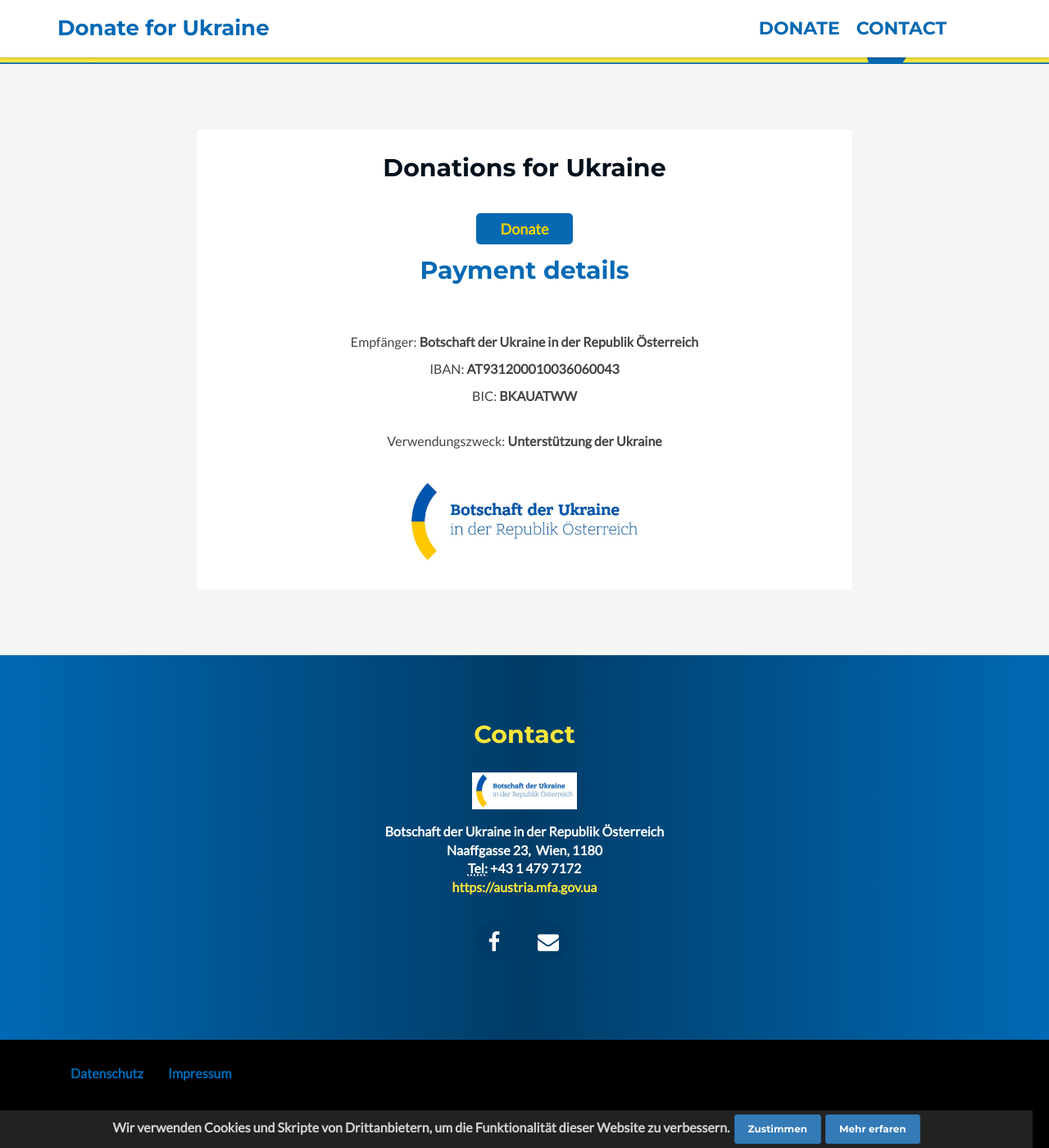
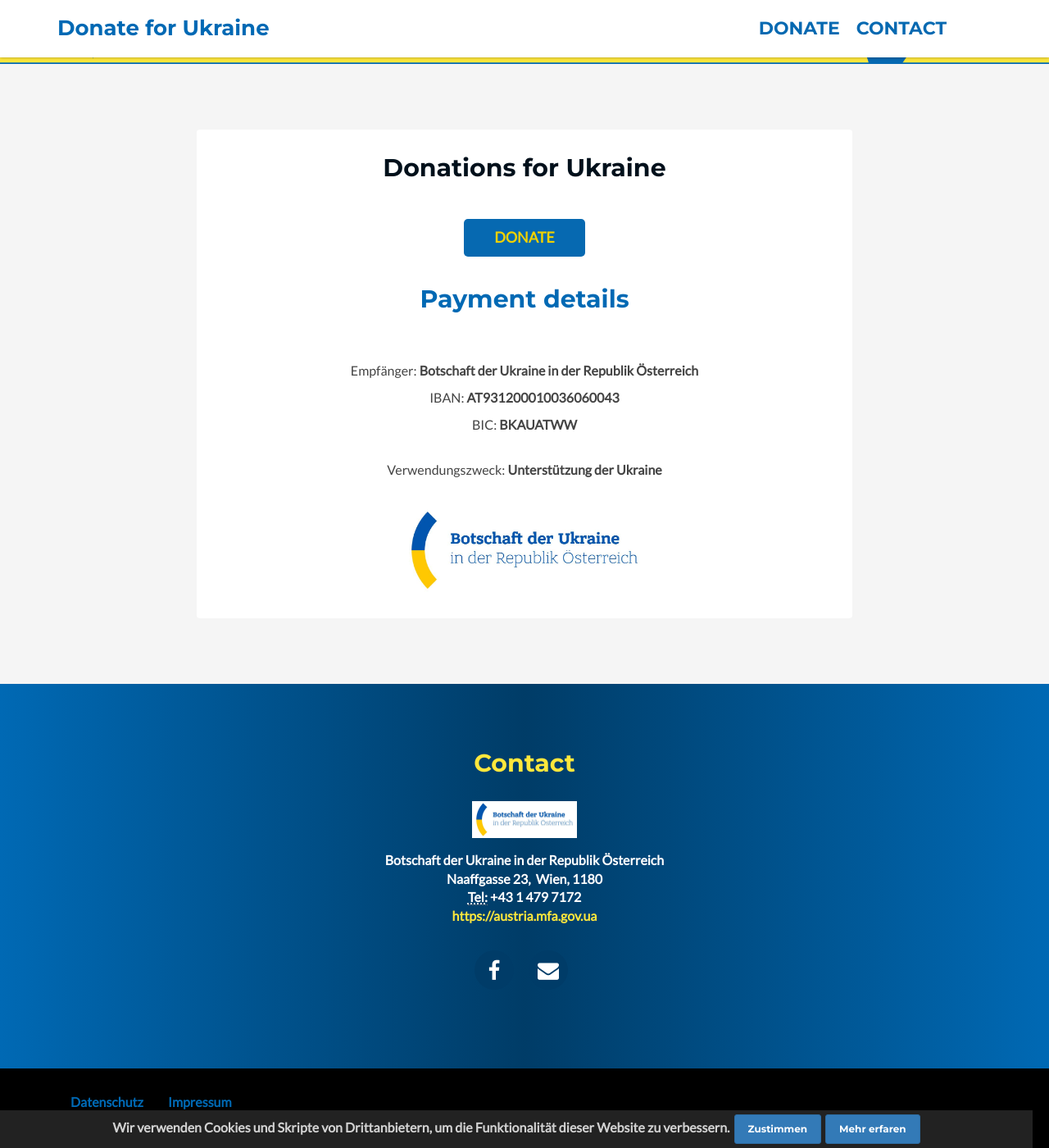
Before and after one commit to ukremb/ukremb, a Jekyll site: the page built from index.html, in a window 1280 px wide and 1400 px high, scrolled down 520 px. Shown: the whole window at 82% size. Built offline with Jekyll 4.4.1, drawn with Linux system fonts in a browser that asks for light colours; nearby versions of some CDN libraries; comment, search, counter and statistics services are not loaded.

Commit message:
Update main.scss

```diff
--- a/assets/css/main.scss
+++ b/assets/css/main.scss
@@ -213,15 +213,20 @@
   background: #0669b1;
 	color: #efd100;
 	font-size: 18px;
-	padding: 8px 30px;
+	padding: 10px 30px;
 	border-radius: 5px;
 	font-weight: bold;
 	text-decoration: none;
+	text-transform: uppercase;
+	display: block;
+  	width: 20%;
+   	margin: 0 auto 35px;
 }
 .donate-paypal-button:hover {
 	background: #efd100;
 	color: #0669b1;
 	text-decoration: none;
+	border: 2px solid #0669b1;
 }
 
 .features .form-inline {
```
